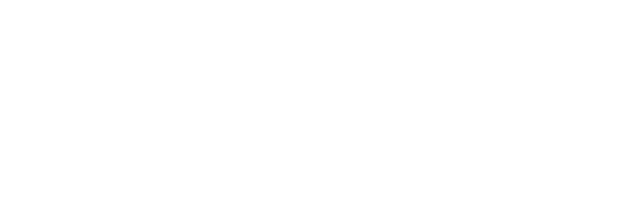
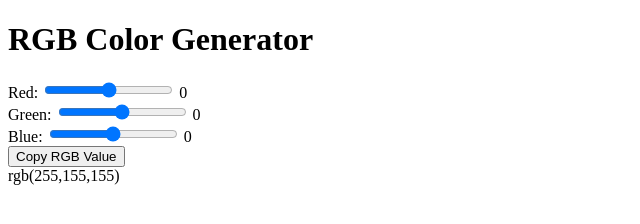
Before and after one commit to Zyar3k/RGB_color_generator, a plain HTML site: page index.html in a window 1280 px wide. Shown: the whole page, without its empty margins (0-640 px from the left). Drawn offline with Linux system fonts and the light colour scheme.

Commit message:
Add html code

```diff
--- a/index.html
+++ b/index.html
@@ -3,10 +3,35 @@
 <head>
     <meta charset="UTF-8">
     <meta name="viewport" content="width=device-width, initial-scale=1.0">
-    <title>RGB_color_generator</title>
+    <title>RGB Color Generator</title>
     <link rel="stylesheet" href="style.css">
 </head>
 <body>
+    <div class="container">
+        <h1>RGB Color Generator</h1>
+        <div class="color-box" id="color-box"></div>
+        <div class="sliders">
+            <div class="slider">
+                <label for="redSlider">Red:</label>
+                <input type="range" name="redSlider" id="redSlider" min="0" max="255">
+                <span id="redValue">0</span>
+            </div>
+            <div class="slider">
+                <label for="greenSlider">Green:</label>
+                <input type="range" name="greenSlider" id="greenSlider" min="0" max="255">
+                <span id="greenValue">0</span>
+            </div>
+            <div class="slider">
+                <label for="blueSlider">Blue:</label>
+                <input type="range" name="blueSlider" id="blueSlider" min="0" max="255">
+                <span id="blueValue">0</span>
+            </div>
+        </div>
+        <div class="button-container">
+            <button id="copyButton">Copy RGB Value</button>
+            <div id="inputType" class="input-type-value">rgb(255,155,155)</div>
+        </div>
+    </div>
 
     <script src="script.js"></script>
 </body>
```
